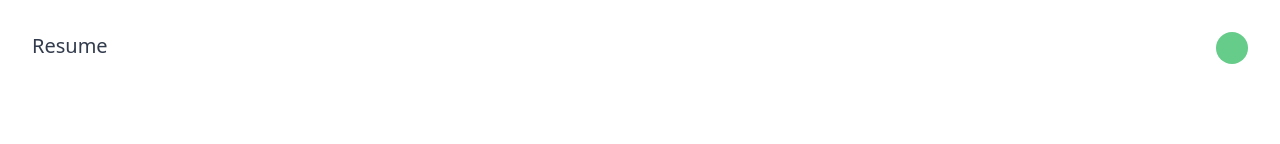
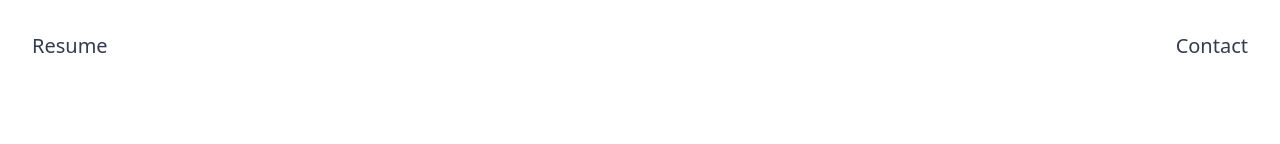
Before and after one commit to yosuanicolaus/portfolio, a Next.js app: page / in a window 1280 px wide. Shown: the top 144 px of the page. Built offline with nearby package versions, Linux system fonts and the light colour scheme.

Commit message:
add scroll to contact/top

```diff
--- a/src/app/(Footer).tsx
+++ b/src/app/(Footer).tsx
@@ -1,4 +1,3 @@
-export function Footer() {
 const links: { link: string; color: string; svgPath: string }[] = [
   {
     link: "mailto:yosuanicolaus@gmail.com",
@@ -19,18 +18,23 @@ export function Footer() {
       "M21.06 48.73h18.11V107H21.06zm9.06-29a10.5 10.5 0 11-10.5 10.49 10.5 10.5 0 0110.5-10.49M50.53 48.73h17.36v8h.24c2.42-4.58 8.32-9.41 17.13-9.41C103.6 47.28 107 59.35 107 75v32H88.89V78.65c0-6.75-.12-15.44-9.41-15.44s-10.87 7.36-10.87 15V107H50.53z",
   },
 ];
+
+export function Footer() {
   return (
     <>
       <svg
         xmlns="http://www.w3.org/2000/svg"
         height={400}
-        viewBox="0 0 100 100"
+        viewBox="0 0 32 32"
         preserveAspectRatio="none"
         className="w-full mt-20"
       >
         <polygon points="0,15 100,0 100,100 0,100" className="fill-gray-200" />
       </svg>
-      <div className="bg-gray-200 h-[400px] flex justify-center items-start gap-8">
+      <div
+        className="bg-gray-200 h-[400px] flex justify-center items-start content-start gap-8 flex-wrap"
+        id="contact"
+      >
         {links.map(({ color, link, svgPath }, idx) => (
           <a
             target="_blank"
@@ -51,6 +55,21 @@ export function Footer() {
           </a>
         ))}
       </div>
+      <div className="text-center bg-gray-200 text-lg font-thin">
+        <div>
+          <a
+            href="https://github.com/yosuanichttps://github.com/yosuanicolaus/portfolious/portfolio"
+            className="hover:text-green-600 transition"
+          >
+            &copy; copyright Yosua Nicolaus 2023
+          </a>
+        </div>
+        <div>
+          <a href="#" className="hover:text-white transition">
+            Back to Top
+          </a>
+        </div>
+      </div>
     </>
   );
 }
--- a/src/app/(Nav).tsx
+++ b/src/app/(Nav).tsx
@@ -1,16 +1,19 @@
-import Link from "next/link";
-
 export function Nav() {
   return (
     <nav className="flex p-8">
       <a
         href={"/yosua-nicolaus-resume.pdf"}
         download="yosua-nicolaus-resume.pdf"
-        className="text-xl font-thin hover:text-green-800 transition hover:underline"
+        className="text-xl font-thin hover:text-green-600 transition"
       >
         Resume
       </a>
-      <div className="w-8 h-8 ml-auto rounded-full bg-primary"></div>
+      <a
+        href="#contact"
+        className="text-xl font-thin hover:text-yellow-500 transition ml-auto"
+      >
+        Contact
+      </a>
     </nav>
   );
 }
--- a/src/app/layout.tsx
+++ b/src/app/layout.tsx
@@ -8,7 +8,7 @@ export default function RootLayout({
   children: React.ReactNode;
 }) {
   return (
-    <html lang="en" data-theme="emerald">
+    <html lang="en" data-theme="emerald" className="scroll-smooth">
       {/*
         <head /> will contain the components returned by the nearest parent
         head.tsx. Find out more at https://beta.nextjs.org/docs/api-reference/file-conventions/head
```
Lines whose indentation alone changed are shown as unchanged.
